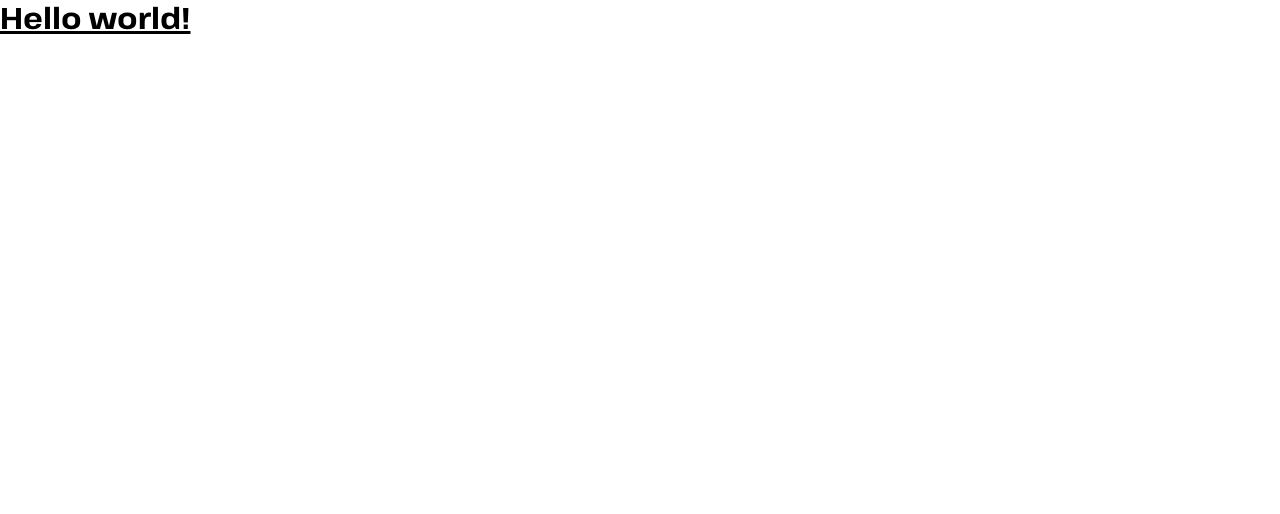
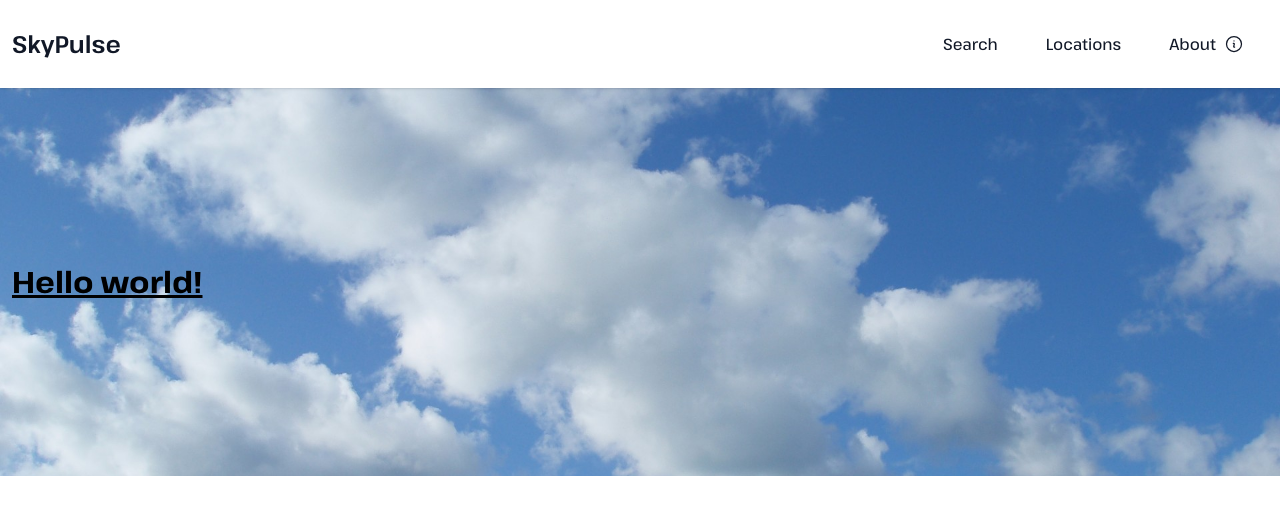
Before and after one commit to ManavJoshi111/SkyPulse, a Next.js app: page / in a window 1280 px wide. Shown: the top 514 px of the page. Built offline with nearby package versions, Linux system fonts and the light colour scheme.

Commit message:
Added header and mobile menu

```diff
--- /dev/null
+++ b/components/layouts/PrimaryLayout.js
@@ -0,0 +1,12 @@
+import Header from "../navigation/Header";
+
+export default function PrimaryLayout({ content }) {
+    return (
+        <>
+            <Header />
+            <main>
+                {content}
+            </main>
+        </>
+    )
+}
--- /dev/null
+++ b/components/navigation/Header.js
@@ -0,0 +1,72 @@
+import { useState, useEffect } from "react";
+import { useRouter } from "next/router";
+import Link from "next/link";
+import MobileMenu from "./MobileMenu";
+
+export default function Header() {
+    const [mobileMenu, setMobileMenu] = useState(false);
+    const router = useRouter();
+
+    const toggleMobileMenu  = () => {
+        setMobileMenu(!mobileMenu);
+        disableTabIndex(!mobileMenu);
+    }
+
+    // Disable the tab index of page links when mobile menu is opened
+    const disableTabIndex = (index) => {
+        const links = document.querySelectorAll("a");
+        const inputs = document.querySelectorAll("input");
+        const buttons = document.querySelectorAll("button");
+        const selects = document.querySelectorAll("select");
+
+        links.forEach((link) => index ? link.setAttribute("tabindex", "-1") : link.removeAttribute("tabindex"));
+        inputs.forEach((input) => index ? input.setAttribute("tabindex", "-1") : input.removeAttribute("tabindex"));
+        buttons.forEach((button) => index ? button.setAttribute("tabindex", "-1") : button.removeAttribute("tabindex"));
+        selects.forEach((select) => index ? select.setAttribute("tabindex", "-1") : select.removeAttribute("tabindex"));
+    }
+
+    // Close mobile menu on page change
+    useEffect(() => {
+        router.events.on("routeChangeComplete", () => setMobileMenu(false));
+
+        return () => {
+            router.events.off("routeChangeComplete", () => setMobileMenu(false));
+        }
+    }, [router.events])
+
+    return (
+        <header className="relative px-3 shadow">
+            <div className="max-w-screen-xl mx-auto py-5 flex justify-between items-center">
+                <Link className="text-2xl font-semibold text-gray-900" href="/">
+                    SkyPulse
+                </Link>
+                <ul className="md:flex hidden items-center text-gray-900">
+                    <li>
+                        <Link className="py-3 px-6 rounded-full hover:bg-gray-100" href="/">
+                            Search
+                        </Link>
+                    </li>
+                    <li>
+                        <Link className="py-3 px-6 rounded-full hover:bg-gray-100" href="/">
+                            Locations
+                        </Link>
+                    </li>
+                    <li>
+                        <Link className="py-3 px-6 flex items-center gap-2 rounded-full hover:bg-gray-100" href="/">
+                            About
+                            <svg className="w-5 h-5" xmlns="http://www.w3.org/2000/svg" fill="none" viewBox="0 0 24 24" strokeWidth="1.5" stroke="currentColor">
+                                <path strokeLinecap="round" strokeLinejoin="round" d="M11.25 11.25l.041-.02a.75.75 0 011.063.852l-.708 2.836a.75.75 0 001.063.853l.041-.021M21 12a9 9 0 11-18 0 9 9 0 0118 0zm-9-3.75h.008v.008H12V8.25z" />
+                            </svg>
+                        </Link>
+                    </li>
+                </ul>
+                <button className="md:hidden block my-3 text-gray-900" onClick={() => toggleMobileMenu()} aria-label="Open menu">
+                    <svg className="w-6 h-6" xmlns="http://www.w3.org/2000/svg" fill="none" viewBox="0 0 24 24" strokeWidth="1.5" stroke="currentColor">
+                        <path strokeLinecap="round" strokeLinejoin="round" d="M3.75 6.75h16.5M3.75 12h16.5m-16.5 5.25h16.5" />
+                    </svg>
+                </button>
+                {mobileMenu && <MobileMenu toggleMobileMenu={toggleMobileMenu} />}
+            </div>
+        </header>
+    )
+}
--- /dev/null
+++ b/components/navigation/MobileMenu.js
@@ -0,0 +1,37 @@
+export default function MobileMenu({ toggleMobileMenu }) {
+    return (
+        <>
+            <div className="md:hidden fixed top-0 left-0 h-20 w-full bg-gray-900/30 z-20" onClick={() => toggleMobileMenu()}></div>
+            <div className="md:hidden fixed top-20 left-0 h-screen w-full bg-gray-900/30 z-20" onClick={() => toggleMobileMenu()}></div>
+            <div className="md:hidden fixed top-0 right-0 w-52 h-20 bg-white border-l border-gray-300 z-20">
+                <button className="fixed top-8 right-3 w-6 h-6 text-gray-700 hover:text-gray-900" onClick={() => toggleMobileMenu()} aria-label="Close menu">
+                    <svg className="w-6 h-6" xmlns="http://www.w3.org/2000/svg" fill="none" viewBox="0 0 24 24" strokeWidth="1.5" stroke="currentColor">
+                        <path strokeLinecap="round" strokeLinejoin="round" d="M6 18L18 6M6 6l12 12" />
+                    </svg>
+                </button>
+            </div>
+            <div className="md:hidden fixed top-20 right-0 w-52 h-screen bg-white border-l border-gray-300 z-20">
+                <ul className="text-lg text-gray-700 hover:text-gray-900">
+                    <li>
+                        <a className="block p-3 pl-12 hover:pl-[2.75rem] font-semibold whitespace-nowrap hover:bg-gray-100 hover:border-l-4 border-gray-900" href="/">
+                            Search
+                        </a>
+                    </li>
+                    <li>
+                        <a className="block p-3 pl-12 hover:pl-[2.75rem] font-semibold whitespace-nowrap hover:bg-gray-100 hover:border-l-4 border-gray-900" href="/">
+                            Locations
+                        </a>
+                    </li>
+                    <li>
+                        <a className="flex items-center gap-2 p-3 pl-12 hover:pl-[2.75rem] font-semibold whitespace-nowrap hover:bg-gray-100 hover:border-l-4 border-gray-900" href="/">
+                            About
+                            <svg className="w-5 h-5" xmlns="http://www.w3.org/2000/svg" fill="none" viewBox="0 0 24 24" strokeWidth="1.5" stroke="currentColor">
+                                <path strokeLinecap="round" strokeLinejoin="round" d="M11.25 11.25l.041-.02a.75.75 0 011.063.852l-.708 2.836a.75.75 0 001.063.853l.041-.021M21 12a9 9 0 11-18 0 9 9 0 0118 0zm-9-3.75h.008v.008H12V8.25z" />
+                            </svg>
+                        </a>
+                    </li>
+                </ul>
+            </div>
+        </>
+    )
+}
--- a/pages/_app.js
+++ b/pages/_app.js
@@ -1,5 +1,5 @@
-import '@/styles/globals.css'
+import "../styles/globals.css";
 
 export default function App({ Component, pageProps }) {
-  return <Component {...pageProps} />
+    return  <Component {...pageProps} />
 }
--- a/pages/_document.js
+++ b/pages/_document.js
@@ -1,4 +1,4 @@
-import { Html, Head, Main, NextScript } from 'next/document'
+import { Html, Head, Main, NextScript } from "next/document";
 
 export default function Document() {
     return (
--- a/pages/index.js
+++ b/pages/index.js
@@ -1,4 +1,7 @@
-import Head from 'next/head'
+import Head from "next/head";
+import Image from "next/image";
+import PrimaryLayout from "../components/layouts/PrimaryLayout";
+import sky from "public/images/sky.jpg";
 
 export default function Home() {
     return (
@@ -8,11 +11,18 @@ export default function Home() {
                 <meta name="description" content="Generated by create next app" />
                 <meta name="viewport" content="width=device-width, initial-scale=1" />
             </Head>
-            <main>
-                <h1 className="text-3xl font-bold underline">
-                    Hello world!
-                </h1>
-            </main>
+            <PrimaryLayout content={
+                <section className="relative">
+                    <Image className="absolute h-full w-full object-cover -z-10" src={sky} alt="Sky background" />
+                    <div className="px-3 z-10">
+                        <div className="max-w-screen-xl mx-auto py-44">
+                            <h1 className="text-3xl font-bold underline">
+                                Hello world!
+                            </h1>
+                        </div>
+                    </div>
+                </section>
+            }/>
         </>
     )
 }
```
Also changed, not shown: public/images/sky.jpg (added). Lines whose indentation alone changed are shown as unchanged.
